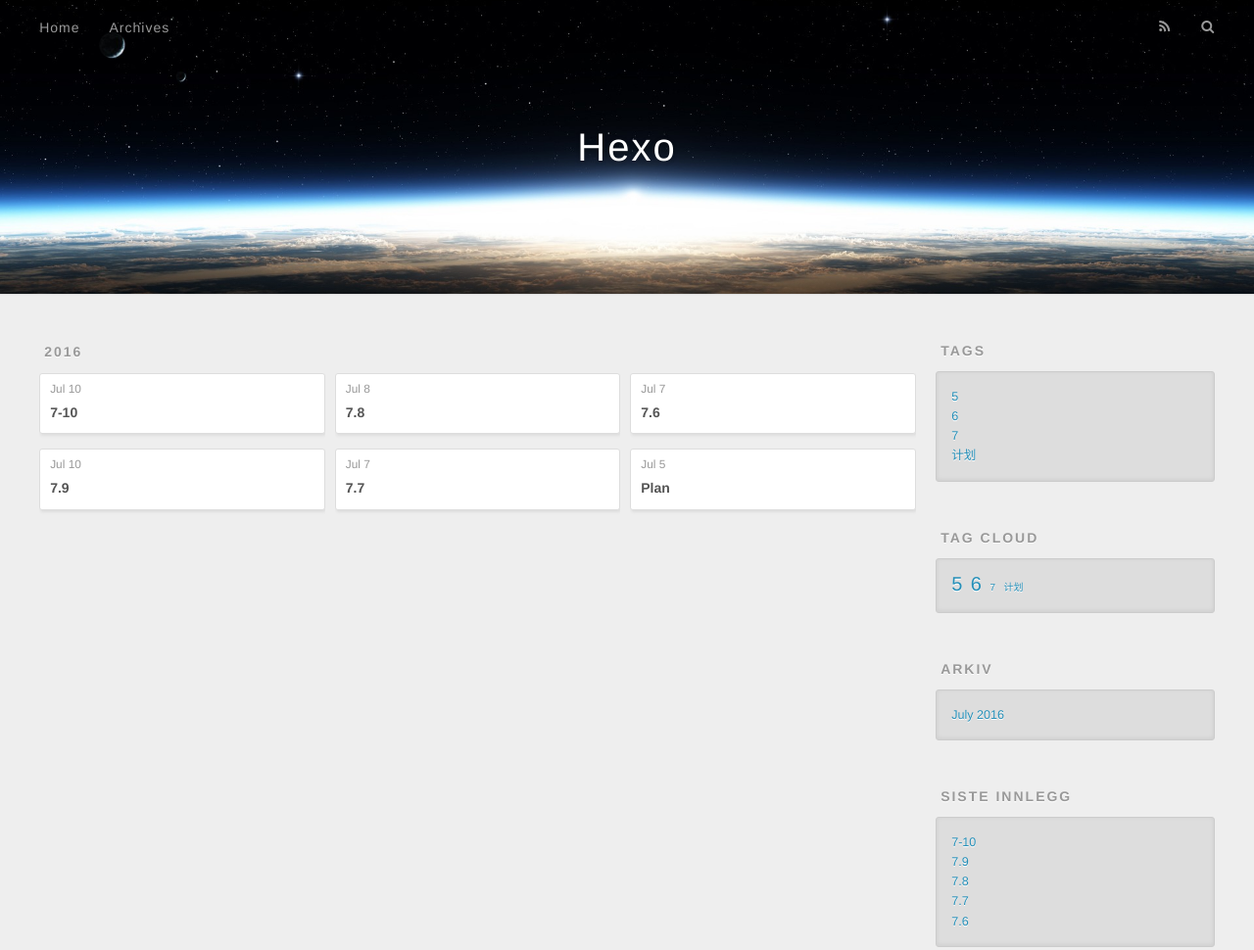
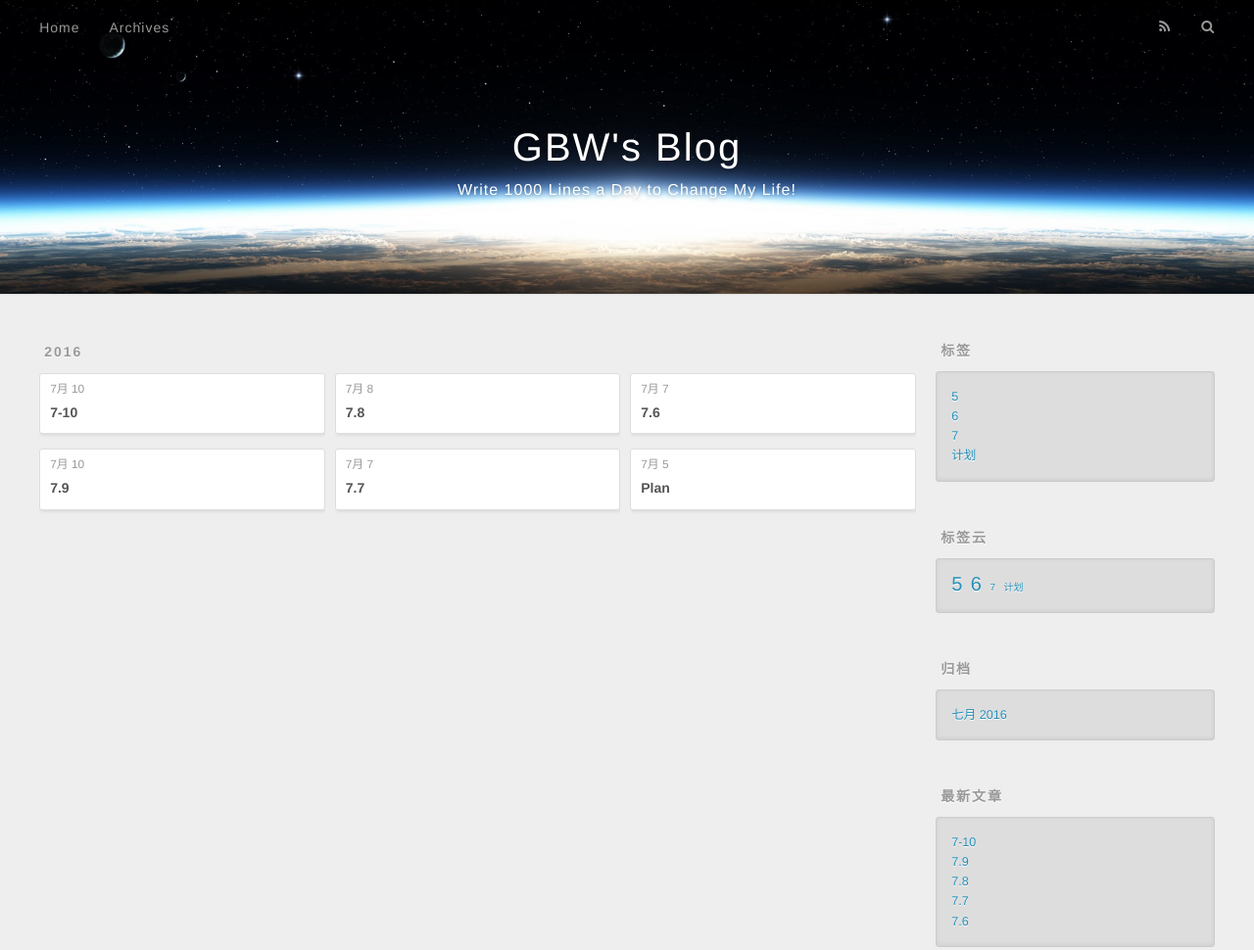
Before and after one commit to GBWen/GBWen.github.io, a plain HTML site: page archives/2016/07/index.html in a window 1280 px wide. Shown: the top 970 px of the page at 98% size. Drawn offline with nearby package versions, Linux system fonts and the light colour scheme.

Commit message:
Site updated: 2016-07-11 08:26:35

```diff
--- a/archives/2016/07/index.html
+++ b/archives/2016/07/index.html
@@ -3,16 +3,19 @@
 <head>
   <meta charset="utf-8">
 
-  <title>Arkiv: 2016/7 | Hexo</title>
+  <title>归档: 2016/7 | GBW&#39;s Blog</title>
   <meta name="viewport" content="width=device-width, initial-scale=1, maximum-scale=1">
-  <meta property="og:type" content="website">
-<meta property="og:title" content="Hexo">
+  <meta name="description" content="Scala,Spark,SICP">
+<meta property="og:type" content="website">
+<meta property="og:title" content="GBW's Blog">
 <meta property="og:url" content="http://yoursite.com/archives/2016/07/index.html">
-<meta property="og:site_name" content="Hexo">
+<meta property="og:site_name" content="GBW's Blog">
+<meta property="og:description" content="Scala,Spark,SICP">
 <meta name="twitter:card" content="summary">
-<meta name="twitter:title" content="Hexo">
+<meta name="twitter:title" content="GBW's Blog">
+<meta name="twitter:description" content="Scala,Spark,SICP">
 
-    <link rel="alternate" href="/atom.xml" title="Hexo" type="application/atom+xml">
+    <link rel="alternate" href="/atom.xml" title="GBW&#39;s Blog" type="application/atom+xml">
 
 
     <link rel="icon" href="/favicon.png">
@@ -33,8 +36,12 @@
   <div id="header-outer" class="outer">
     <div id="header-title" class="inner">
       <h1 id="logo-wrap">
-        <a href="/" id="logo">Hexo</a>
+        <a href="/" id="logo">GBW&#39;s Blog</a>
       </h1>
+
+        <h2 id="subtitle-wrap">
+          <a href="/" id="subtitle">Write 1000 Lines a Day to Change My Life!</a>
+        </h2>
 
     </div>
     <div id="header-inner" class="inner">
@@ -50,7 +57,7 @@
 
           <a id="nav-rss-link" class="nav-icon" href="/atom.xml" title="RSS Feed"></a>
 
-        <a id="nav-search-btn" class="nav-icon" title="Søk"></a>
+        <a id="nav-search-btn" class="nav-icon" title="搜索"></a>
       </nav>
       <div id="search-form-wrap">
         <form action="//google.com/search" method="get" accept-charset="UTF-8" class="search-form"><input type="search" name="q" results="0" class="search-form-input" placeholder="Search"><button type="submit" class="search-form-submit">&#xF002;</button><input type="hidden" name="sitesearch" value="http://yoursite.com"></form>
@@ -76,7 +83,7 @@
   <div class="archive-article-inner">
     <header class="archive-article-header">
       <a href="/2016/07/10/7-10/" class="archive-article-date">
-  <time datetime="2016-07-10T11:13:56.000Z" itemprop="datePublished">Jul 10</time>
+  <time datetime="2016-07-10T11:13:56.000Z" itemprop="datePublished">7月 10</time>
 </a>
 
 
@@ -95,7 +102,7 @@
   <div class="archive-article-inner">
     <header class="archive-article-header">
       <a href="/2016/07/10/7-9/" class="archive-article-date">
-  <time datetime="2016-07-10T00:18:27.000Z" itemprop="datePublished">Jul 10</time>
+  <time datetime="2016-07-10T00:18:27.000Z" itemprop="datePublished">7月 10</time>
 </a>
 
 
@@ -114,7 +121,7 @@
   <div class="archive-article-inner">
     <header class="archive-article-header">
       <a href="/2016/07/08/7-8/" class="archive-article-date">
-  <time datetime="2016-07-08T09:17:44.000Z" itemprop="datePublished">Jul 8</time>
+  <time datetime="2016-07-08T09:17:44.000Z" itemprop="datePublished">7月 8</time>
 </a>
 
 
@@ -133,7 +140,7 @@
   <div class="archive-article-inner">
     <header class="archive-article-header">
       <a href="/2016/07/07/7-7/" class="archive-article-date">
-  <time datetime="2016-07-07T11:13:43.000Z" itemprop="datePublished">Jul 7</time>
+  <time datetime="2016-07-07T11:13:43.000Z" itemprop="datePublished">7月 7</time>
 </a>
 
 
@@ -152,7 +159,7 @@
   <div class="archive-article-inner">
     <header class="archive-article-header">
       <a href="/2016/07/07/7-6/" class="archive-article-date">
-  <time datetime="2016-07-07T11:13:37.000Z" itemprop="datePublished">Jul 7</time>
+  <time datetime="2016-07-07T11:13:37.000Z" itemprop="datePublished">7月 7</time>
 </a>
 
 
@@ -171,7 +178,7 @@
   <div class="archive-article-inner">
     <header class="archive-article-header">
       <a href="/2016/07/05/Plan/" class="archive-article-date">
-  <time datetime="2016-07-05T06:24:09.000Z" itemprop="datePublished">Jul 5</time>
+  <time datetime="2016-07-05T06:24:09.000Z" itemprop="datePublished">7月 5</time>
 </a>
 
 
@@ -197,7 +204,7 @@
 
 
   <div class="widget-wrap">
-    <h3 class="widget-title">Tags</h3>
+    <h3 class="widget-title">标签</h3>
     <div class="widget">
       <ul class="tag-list"><li class="tag-list-item"><a class="tag-list-link" href="/tags/5/">5</a></li><li class="tag-list-item"><a class="tag-list-link" href="/tags/6/">6</a></li><li class="tag-list-item"><a class="tag-list-link" href="/tags/7/">7</a></li><li class="tag-list-item"><a class="tag-list-link" href="/tags/计划/">计划</a></li></ul>
     </div>
@@ -207,7 +214,7 @@
 
 
   <div class="widget-wrap">
-    <h3 class="widget-title">Tag Cloud</h3>
+    <h3 class="widget-title">标签云</h3>
     <div class="widget tagcloud">
       <a href="/tags/5/" style="font-size: 20px;">5</a> <a href="/tags/6/" style="font-size: 20px;">6</a> <a href="/tags/7/" style="font-size: 10px;">7</a> <a href="/tags/计划/" style="font-size: 10px;">计划</a>
     </div>
@@ -216,9 +223,9 @@
 
 
   <div class="widget-wrap">
-    <h3 class="widget-title">Arkiv</h3>
+    <h3 class="widget-title">归档</h3>
     <div class="widget">
-      <ul class="archive-list"><li class="archive-list-item"><a class="archive-list-link" href="/archives/2016/07/">July 2016</a></li></ul>
+      <ul class="archive-list"><li class="archive-list-item"><a class="archive-list-link" href="/archives/2016/07/">七月 2016</a></li></ul>
     </div>
   </div>
 
@@ -226,7 +233,7 @@
 
 
   <div class="widget-wrap">
-    <h3 class="widget-title">Siste innlegg</h3>
+    <h3 class="widget-title">最新文章</h3>
     <div class="widget">
       <ul>
 
@@ -262,7 +269,7 @@
 
   <div class="outer">
     <div id="footer-info" class="inner">
-      &copy; 2016 gbw<br>
+      &copy; 2016 GBW<br>
       Powered by <a href="http://hexo.io/" target="_blank">Hexo</a>
     </div>
   </div>
```
Also changed, not shown: 2016/07/05/Plan/index.html (+16 -12 lines), 2016/07/07/7-6/index.html (+16 -12 lines), 2016/07/07/7-7/index.html (+16 -12 lines), 2016/07/08/7-8/index.html (+16 -12 lines), 2016/07/10/7-10/index.html (+16 -12 lines), 2016/07/10/7-9/index.html (+16 -12 lines), archives/2016/index.html (+27 -20 lines), archives/index.html (+27 -20 lines), index.html (+27 -20 lines), tags/5/index.html (+23 -16 lines), tags/6/index.html (+23 -16 lines), tags/7/index.html (+22 -15 lines), tags/计划/index.html (+22 -15 lines).
